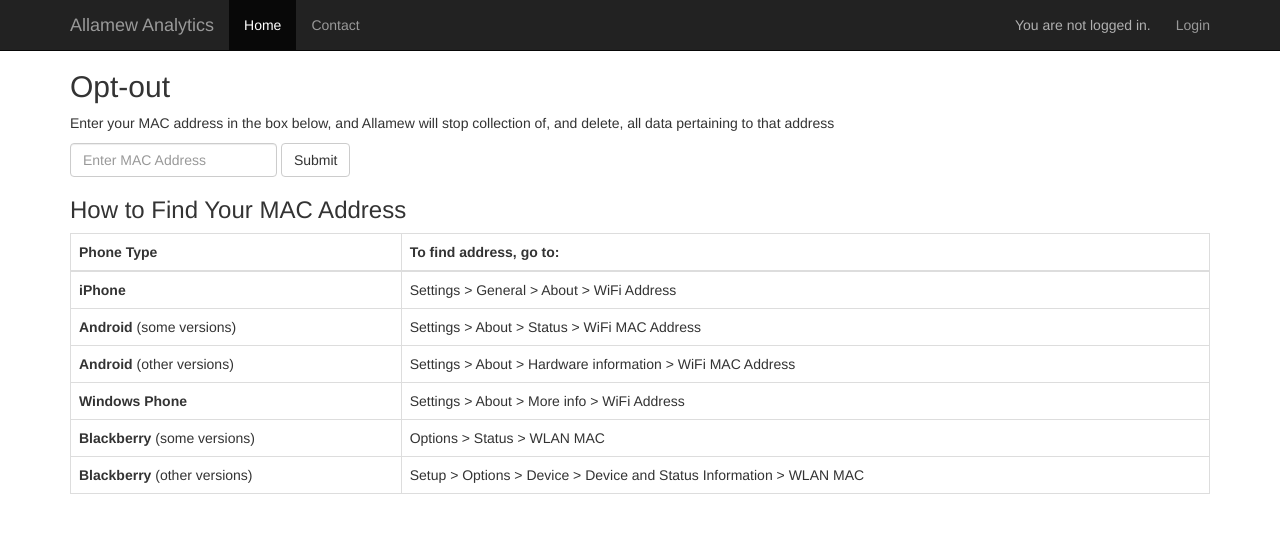
After one commit to toconnor13/cattalax, a Django app: template templates/opt-out.html in a window 1280 px wide. The commit adds this page. Shown: the top 533 px of the page. Run offline with Django 3.2, Linux system fonts and the light colour scheme; the template is opened without the code that fills it, so the values that code supplies are empty; parts of the project's set-up code (start-up, migrations or seed data) failed here and were passed over; some libraries are stand-ins or nearby versions.

Commit message:
Opt out feature P1

```diff
--- a/cattalax/urls.py
+++ b/cattalax/urls.py
@@ -27,5 +27,6 @@ urlpatterns = patterns('',
 	url(r'^password_reset_done', 'auth.views.password_reset_done'),
 	url(r'^password_reset_confirm', 'auth.views.password_reset_confirm'),
 	url(r'^logout', 'auth.views.logout'),
+	url(r'^optout', 'dashboard.views.opt_out'),
 	url(r'accounts/', include('registration.backends.default.urls')),
 )
--- a/dashboard/views.py
+++ b/dashboard/views.py
@@ -147,3 +147,6 @@ def detail(request, day_id, levels=False):
 def contact(request):
 	path = request.path
 	return render_to_response('contact.html', {'path':path}, context_instance=RequestContext(request))
+
+def opt_out(request):
+	return render_to_response('opt-out.html', context_instance=RequestContext(request))
--- a/templates/index.html
+++ b/templates/index.html
@@ -14,7 +14,7 @@
 <div class="span6" style="max-width: 310px;">
 	<h2>Privacy</h2>
 	<p>No data is collected that can identify persons; we collect only a phone or laptop's MAC address, wifi signal strength, and the timestamp of the signal. To understand more, <a href="/data/">go here.</a></p>
-	<p><button type="button" href="/optout/" class="btn btn-primary">Opt-out</button></p>
+	<p><a type="button" href="/optout/" class="btn btn-primary">Opt-out</a></p>
 
 </div>
 
--- /dev/null
+++ b/templates/opt-out.html
@@ -0,0 +1,57 @@
+{% extends "base.html" %}
+
+{% block content %}
+<div class="container centred">
+	<h2>Opt-out</h2>
+	<p>Enter your MAC address in the box below, and Allamew will stop collection of, and delete, all data pertaining to that address</p>
+	<form class="form-inline" role="form">
+		<div class="form-group">
+			<label class="sr-only" for="mac_addr">MAC Address</label>
+			<input type="email" class="form-control" id="mac_addr" placeholder="Enter MAC Address">
+		</div>
+		<button type="submit" class="btn btn-default">Submit</button>
+	</form>
+
+	<h3>How to Find Your MAC Address</h3>
+	<table class="table table-bordered">
+		<thead>
+			<th>Phone Type</th>
+			<th>To find address, go to:</th>
+		</thead>
+
+		<tr>
+			<td><b>iPhone</b></td>
+			<td> Settings &gt; General &gt; About &gt; WiFi Address</td>
+		</tr>
+
+		<tr>
+			<td><b>Android</b> (some versions)</td>
+			<td> Settings &gt; About &gt; Status &gt; WiFi MAC Address</td>
+		</tr>
+
+		<tr>
+			<td><b>Android</b> (other versions)</td>
+			<td> Settings &gt; About &gt; Hardware information &gt; WiFi MAC Address</td>
+		</tr>
+
+		<tr>
+			<td><b>Windows Phone</b></td>
+			<td> Settings &gt; About &gt; More info &gt; WiFi Address</td>
+		</tr>
+
+		<tr>
+			<td><b>Blackberry</b> (some versions)</td>
+			<td> Options &gt; Status &gt; WLAN MAC</td>
+		</tr>
+
+		<tr>
+			<td><b>Blackberry</b> (other versions)</td>
+			<td> Setup &gt; Options &gt; Device &gt; Device and Status Information &gt; WLAN MAC </td>
+		</tr>
+
+	</table>
+
+
+</div>
+
+{% endblock %}
```
